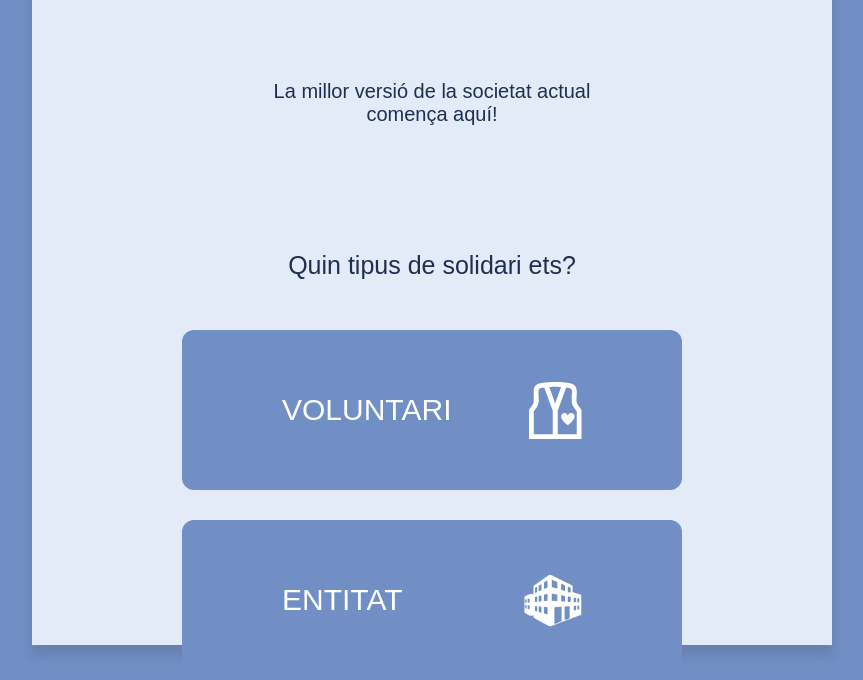
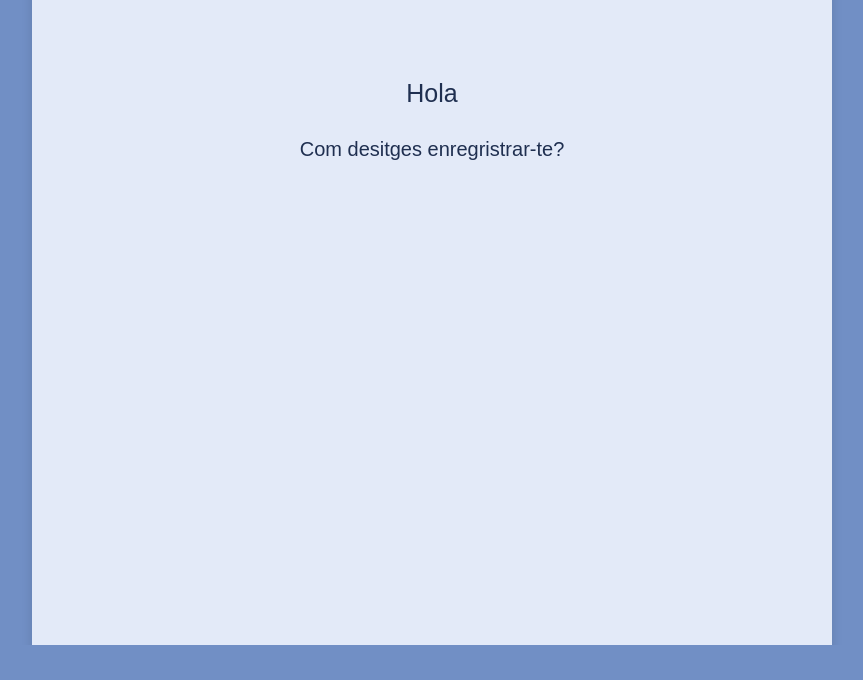
Before and after one commit to geeveet/web, a plain HTML site: page selecciona_perfil_voluntari.html in a window 1280 px wide. Shown: the part 155-835 px from the top of the page, without its empty margins (208-1071 px from the left). After the commit the page ends 800 px from the top, so only its background shows below. Drawn offline with Linux system fonts and the light colour scheme; a web font is replaced by a local one.

Commit message:
Dilluns 01

```diff
--- a/css/style_inici.css
+++ b/css/style_inici.css
@@ -39,9 +39,23 @@
 
   .pregunta {
     font-size: 25px;
-  color: #1F2F50;
-  margin: 62px 0 20px 0;
-  font-weight: 500;
+    color: #1F2F50;
+    margin: 62px 0 20px 0;
+    font-weight: 500;
+  }
+
+  .pregunta_voluntari {
+    font-size: 25px;
+    color: #1F2F50;
+    margin: 62px 0 0px 0;
+    font-weight: 500;
+  }
+
+  .com_registrar{
+    font-size: 20px;
+    color: #1F2F50;
+    margin: 30px 0 20px 0;
+    font-weight: 500;
   }
 
   .botones {
--- a/selecciona_perfil_voluntari.html
+++ b/selecciona_perfil_voluntari.html
@@ -14,21 +14,13 @@
 
     <img class="logo" src="img/logo_geeveet.png" alt="Logo Geeveet"/>
 
-    <p class="slogan">La millor versió de la societat actual <br> comença aquí!</p>
+    <h2 class="pregunta_voluntari">Hola</h2>
 
-    <h2 class="pregunta">Quin tipus de solidari ets?</h2>
+    <p class="com_registrar">Com desitges enregristrar-te?</p>
 
 
-    <div class="botones">
-        <a href="selecciona_perfil_voluntari.html" class="btn">
-          <span>VOLUNTARI</span>
-          <img src="img/voluntari.png" alt="Voluntari" />
-        </a>
-        <a href="selecciona_perfil_entitat.html" class="btn">
-          <span>ENTITAT</span>
-          <img src="img/entitat.png" alt="Entitat" />
-        </a>
-    </div>
+
+
 
 
 
```
